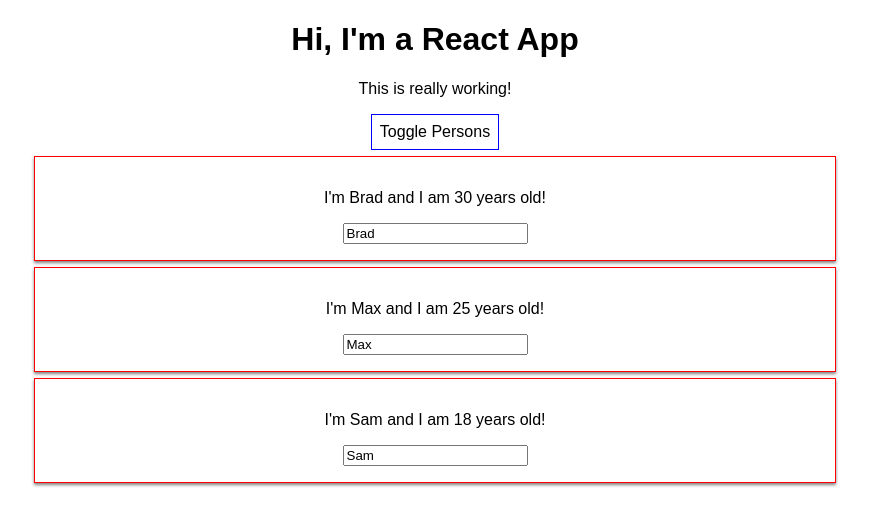
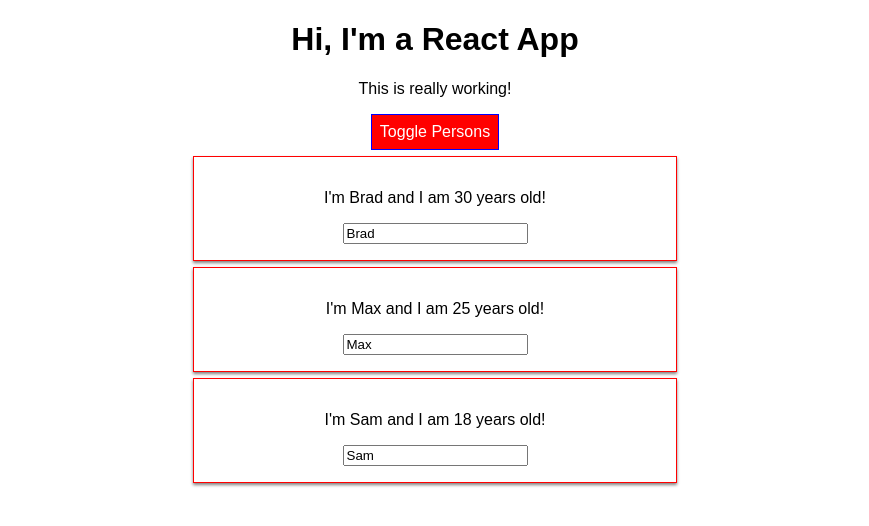
Before and after one commit to avishka964/react-guid, a React (Create React App) app: page / in a window 1280 px wide. Both pictures are taken after a click on the button "Toggle Persons". Shown: the top 526 px of the page, without its empty margins (205-1074 px from the left). Built offline with nearby package versions, Linux system fonts and the light colour scheme.

Commit message:
inline styles with styled-components

```diff
--- a/package.json
+++ b/package.json
@@ -3,9 +3,11 @@
   "version": "0.1.0",
   "private": true,
   "dependencies": {
+    "radium": "^0.26.1",
     "react": "^17.0.1",
     "react-dom": "^17.0.1",
-    "react-scripts": "1.1.5"
+    "react-scripts": "1.1.5",
+    "styled-components": "^5.2.1"
   },
   "scripts": {
     "start": "react-scripts start",
--- a/src/App.css
+++ b/src/App.css
@@ -1,3 +1,11 @@
 .App {
   text-align: center;
 }
+
+.red {
+  color: red;
+}
+
+.bold {
+  font-weight: bold;
+}
--- a/src/App.js
+++ b/src/App.js
@@ -1,6 +1,22 @@
 import React, { Component } from "react"
+import styled from "styled-components"
 import "./App.css"
 import Person from "./Person/Person"
+
+const StyleButton = styled.button`
+      background-color: ${(props) => (props.alt ? "red" : "green")};
+      color: white;
+      font: inherit;
+      border: 1px solid blue;
+      padding: 8px;
+      cursor: pointer;
+      &:hover {
+        background-color: ${(props) => (props.alt ? "salmon" : "lightgreen")};
+        color: black;
+      },
+
+
+`
 
 class App extends Component {
   state = {
@@ -43,14 +59,6 @@ class App extends Component {
   }
 
   render() {
-    const style = {
-      backgroundColor: "white",
-      font: "inherit",
-      border: "1px solid blue",
-      padding: "8px",
-      cursor: "pointer",
-    }
-
     let persons = null
 
     if (this.state.showPersons) {
@@ -71,13 +79,23 @@ class App extends Component {
       )
     }
 
+    let classes = []
+    if (this.state.persons.length <= 2) {
+      classes.push("red") //classes = ["red"]
+    }
+    if (this.state.persons.length <= 1) {
+      classes.push("bold") //classes = ["red", "bold"]
+    }
+
     return (
       <div className="App">
         <h1>Hi, I'm a React App</h1>
-        <p>This is really working!</p>
-        <button style={style} onClick={this.togglePersonsHandler}>
+        <p className={classes.join(" ")}>This is really working!</p>
+        <StyleButton
+          alt={this.state.showPersons}
+          onClick={this.togglePersonsHandler}>
           Toggle Persons
-        </button>
+        </StyleButton>
         {persons}
       </div>
     )
--- a/src/Person/Person.css
+++ b/src/Person/Person.css
@@ -1,8 +1,8 @@
-.Person {
+/* .Person {
   width: 60%;
   margin: 6px auto;
   border: 1px solid red;
   box-shadow: 0 2px 3px gray;
   padding: 16px;
   text-align: center;
-}
+} */
--- a/src/Person/Person.js
+++ b/src/Person/Person.js
@@ -1,15 +1,30 @@
 import React from "react"
-import "../Person/Person.css"
+// import "../Person/Person.css"
+import styled from "styled-components"
+
+const StyleDiv = styled.div`
+  width: 60%;
+  margin: 6px auto;
+  border: 1px solid red;
+  box-shadow: 0 2px 3px gray;
+  padding: 16px;
+  text-align: center;
+
+  @media (min-width: 500px) {
+    width: 450px;
+  }
+`
 
 const person = (props) => {
   return (
-    <div className="Person">
+    // <div className="Person" style={style}>
+    <StyleDiv>
       <p onClick={props.click}>
         I'm {props.name} and I am {props.age} years old!
       </p>
       <p>{props.children}</p>
       <input type="text" onChange={props.change} value={props.name} />
-    </div>
+    </StyleDiv>
   )
 }
 
```
Also changed, not shown: 1 other file (tests, documents, lock files or other folders).
